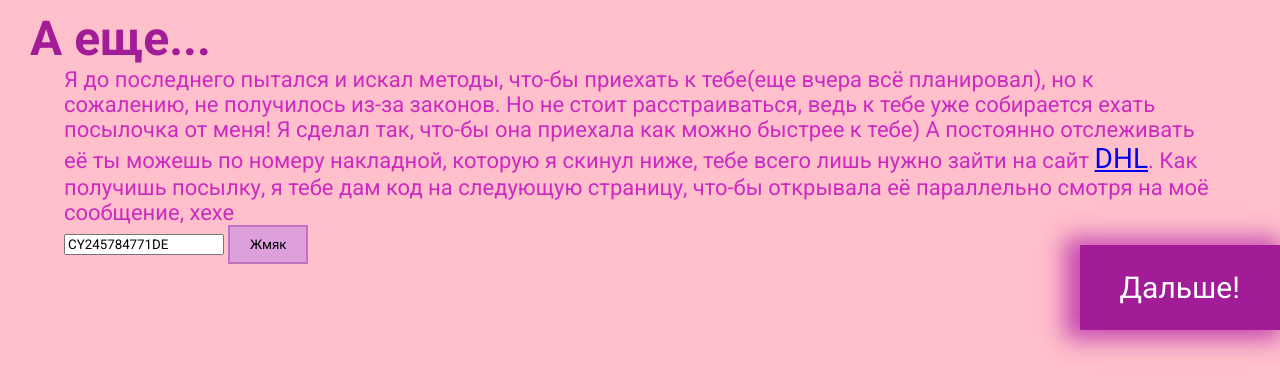
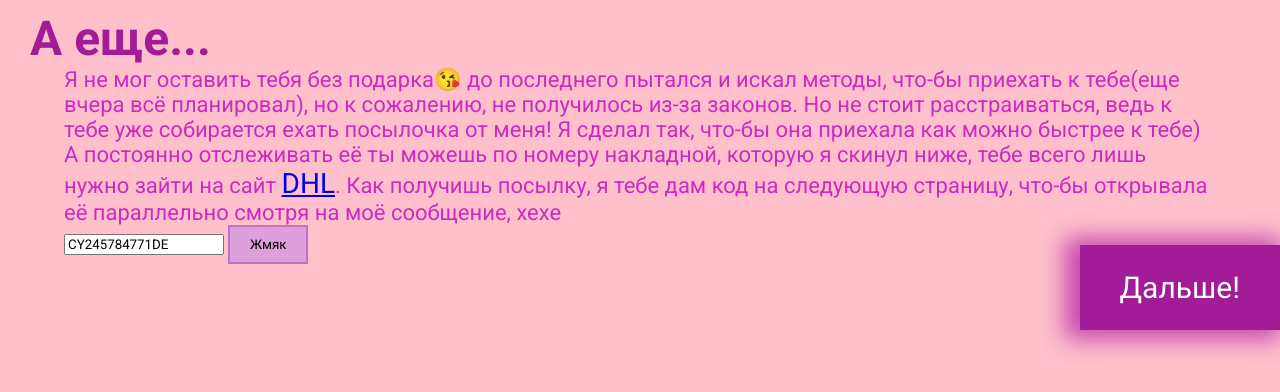
Before and after one commit to mikhail2574/Ksenia, a plain HTML site: page html/5.html in a window 1280 px wide. Drawn offline with Linux system fonts and the light colour scheme.

Commit message:
Update 5.html

```diff
--- a/html/5.html
+++ b/html/5.html
@@ -9,7 +9,7 @@
 </head>
 <body>
     <h1>А еще...</h1>
-    <div>Я до последнего пытался и искал методы, что-бы приехать к тебе(еще вчера всё планировал), но к сожалению, не получилось из-за законов. Но не стоит расстраиваться, ведь к тебе уже собирается ехать посылочка от меня! Я сделал так, что-бы она приехала как можно быстрее к тебе) А постоянно отслеживать её ты можешь по номеру накладной, которую я скинул ниже, тебе всего лишь нужно зайти на сайт <a href="https://www.dhl.de/de/privatkunden.html">DHL</a>. Как получишь посылку, я тебе дам код на следующую страницу, что-бы открывала её параллельно смотря на моё сообщение, хехе</div>
+    <div>Я не мог оставить тебя без подарка😘 до последнего пытался и искал методы, что-бы приехать к тебе(еще вчера всё планировал), но к сожалению, не получилось из-за законов. Но не стоит расстраиваться, ведь к тебе уже собирается ехать посылочка от меня! Я сделал так, что-бы она приехала как можно быстрее к тебе) А постоянно отслеживать её ты можешь по номеру накладной, которую я скинул ниже, тебе всего лишь нужно зайти на сайт <a href="https://www.dhl.de/de/privatkunden.html">DHL</a>. Как получишь посылку, я тебе дам код на следующую страницу, что-бы открывала её параллельно смотря на моё сообщение, хехе</div>
     <input type="text" value="CY245784771DE" id="myInput">
 
     <!-- The button used to copy the text -->
```
